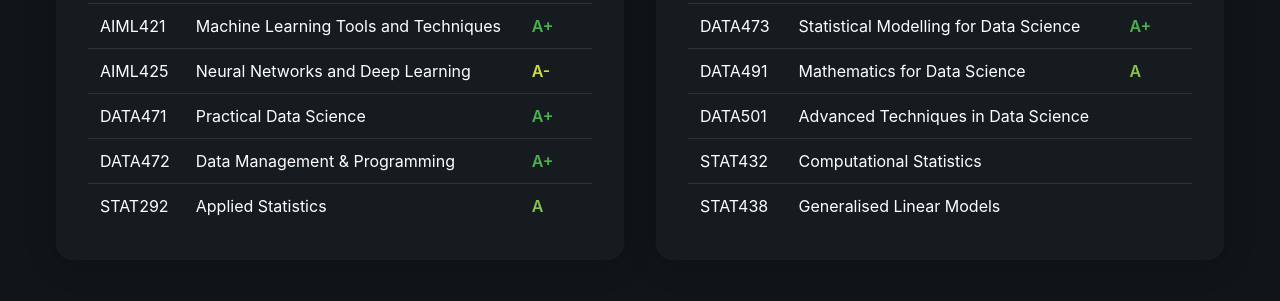
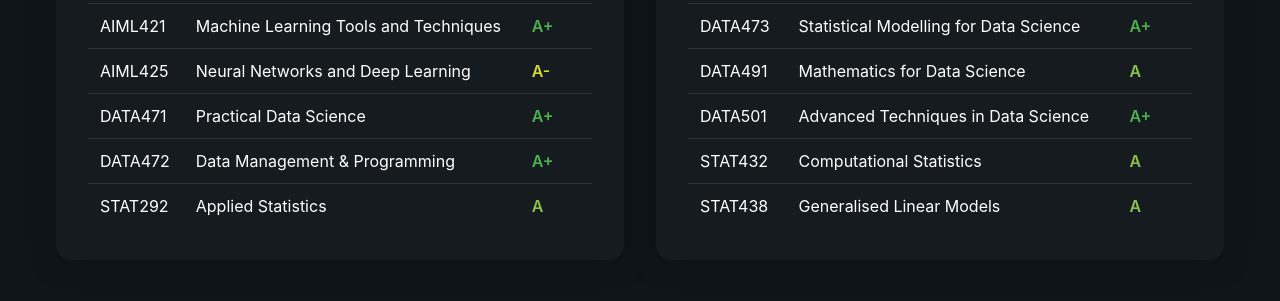
Before and after one commit to marcovietovega/portfolio, a Jekyll site: the page built from about.md, in a window 1280 px wide and 900 px high, scrolled down 2162 px. Shown: the part 154-455 px from the top of the window. Built offline with Jekyll 4.4.1, drawn with Linux system fonts in a browser that asks for light colours.

Commit message:
feat: update academic performance grades to reflect accurate results

```diff
--- a/about.md
+++ b/about.md
@@ -171,17 +171,17 @@ description: "About Marco Vieto Vega, data scientist passionate about turning co
               <tr>
                 <td>DATA501</td>
                 <td>Advanced Techniques in Data Science</td>
-                <td class="grade-a"></td>
+                <td class="grade-a-plus">A+</td>
               </tr>
               <tr>
                 <td>STAT432</td>
                 <td>Computational Statistics</td>
-                <td class="grade-a"></td>
+                <td class="grade-a">A</td>
               </tr>
               <tr>
                 <td>STAT438</td>
                 <td>Generalised Linear Models</td>
-                <td class="grade-a"></td>
+                <td class="grade-a">A</td>
               </tr>
             </tbody>
           </table>
```
